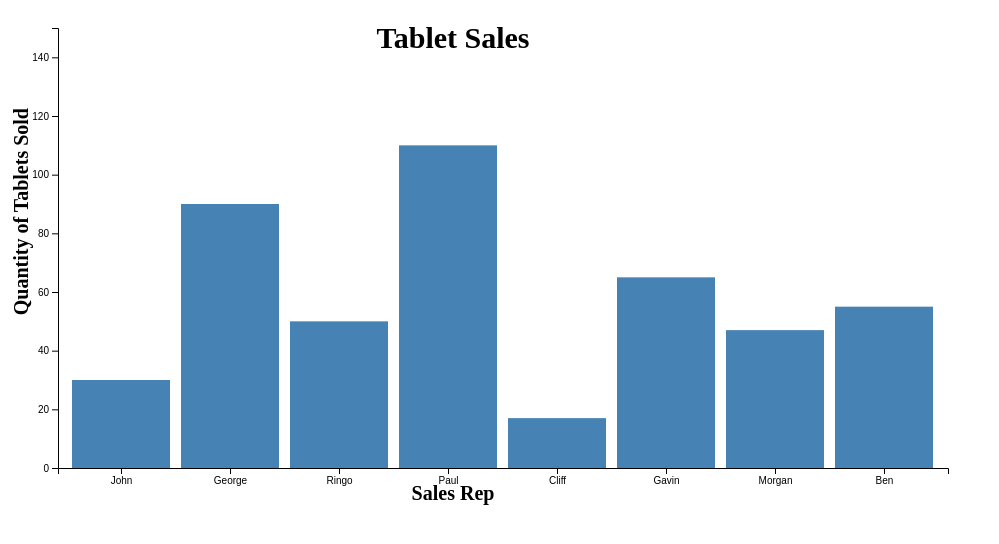
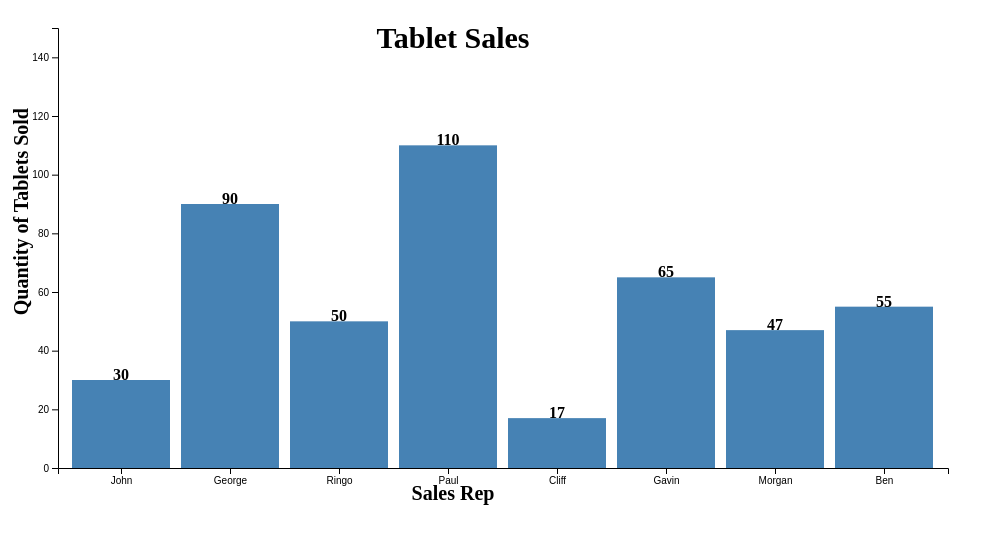
Before and after one commit to htc-ccis2591/js-library-project, a plain HTML site: page index.html in a window 1280 px wide. Shown: the whole page, without its empty margins (0-999 px from the left). Drawn offline with nearby package versions, Linux system fonts and the light colour scheme.

Commit message:
this change added the quantity at the top of the bars

```diff
--- a/d3.css
+++ b/d3.css
@@ -9,3 +9,7 @@
 .axis--x path {
   display: none;
 }
+
+.bartext {
+    font-weight: bold;
+}
--- a/salesrep.js
+++ b/salesrep.js
@@ -89,6 +89,20 @@ $.getJSON( "data/salesreps.json").success(function(data) {
       .attr("transform", "translate(50," + theight + ")")
       .call(d3.axisBottom(x));
 
+    var yTextPadding = 20;
+    g.selectAll("text.bar")
+        .data(data)
+        .enter()
+        .append("text")
+        .attr("class", "bartext")
+        .attr("text-anchor", "middle")
+        .attr("fill", "black")
+        .text(function(d){
+            return d.qty;
+            })
+        .attr("x", function(d) { return x(d.rep)+(x.bandwidth()/2); })
+        .attr("y", function(d){  return y(d.qty); })
+
 });
 
 });
```
Also changed, not shown: 1 other file.
